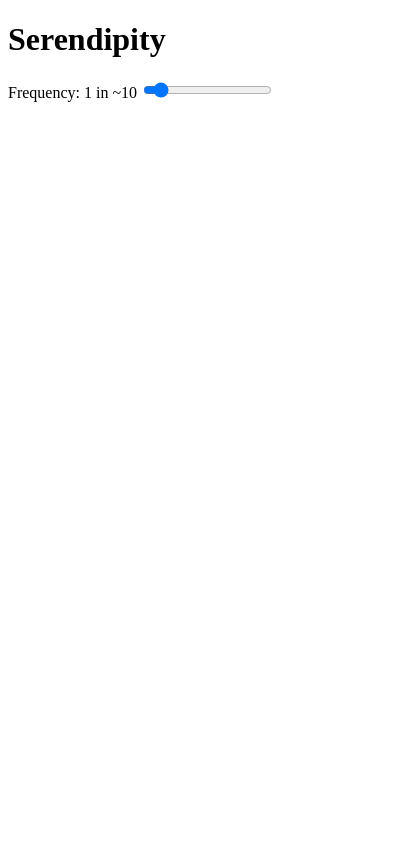
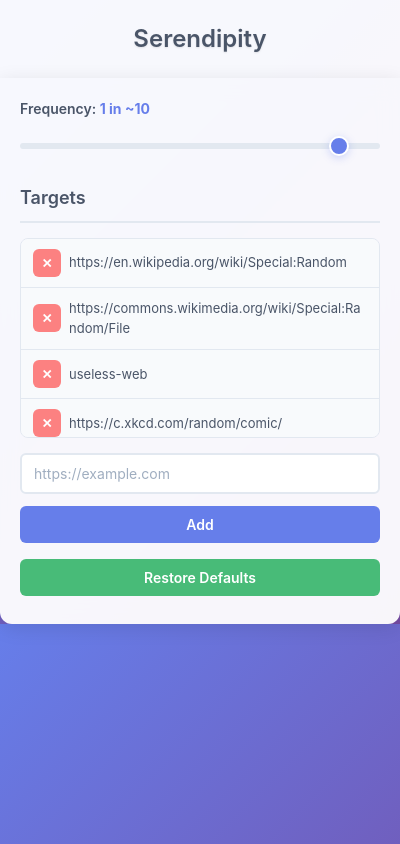
Before and after one commit to enesflow/serendipity, a browser extension: page popup/index.html in a window 400 px wide. Drawn offline with Linux system fonts and the light colour scheme.

Commit message:
Refactor popup and content scripts to enhance target management and UI functionality

```diff
--- a/popup/index.html
+++ b/popup/index.html
@@ -3,14 +3,26 @@
   <head>
     <meta charset="UTF-8" />
     <title>Serendipity</title>
+    <link rel="stylesheet" href="styles.css" />
   </head>
   <body>
     <h1>Serendipity</h1>
-    <label for="frequency">Frequency: <span id="freqValue"></span></label>
-    <input type="range" id="frequency" min="0.01" max="1" step="0.001" />
-    <p id="freqDesc" style="display: none">
-      The changes will take effect after you reload the page.
-    </p>
+    <div class="content">
+      <div class="frequency-section">
+        <label for="frequency">Frequency: <span id="freqValue"></span></label>
+        <input type="range" id="frequency" min="1" max="100" step="1" />
+        <p id="freqDesc" style="display: none">
+          The changes will take effect after you reload the page.
+        </p>
+      </div>
+      <h2>Targets</h2>
+      <ul id="targetList"></ul>
+      <input type="text" id="newTarget" placeholder="https://example.com" />
+      <div class="button-container">
+        <button id="addTarget">Add</button>
+        <button id="restoreDefaults">Restore Defaults</button>
+      </div>
+    </div>
     <script src="../scripts/popup.js"></script>
   </body>
 </html>
--- /dev/null
+++ b/popup/styles.css
@@ -0,0 +1,264 @@
+/* Reset and base styles */
+* {
+  margin: 0;
+  padding: 0;
+  box-sizing: border-box;
+}
+
+body {
+  font-family: -apple-system, BlinkMacSystemFont, "Segoe UI", Roboto, Oxygen,
+    Ubuntu, Cantarell, sans-serif;
+  width: 400px;
+  min-height: 500px;
+  background: linear-gradient(135deg, #667eea 0%, #764ba2 100%);
+  color: #333;
+  line-height: 1.6;
+}
+
+/* Header */
+h1 {
+  background: rgba(255, 255, 255, 0.95);
+  color: #4a5568;
+  text-align: center;
+  padding: 20px;
+  font-size: 24px;
+  font-weight: 600;
+  margin-bottom: 0;
+  text-shadow: 0 1px 2px rgba(0, 0, 0, 0.1);
+}
+
+/* Main content container */
+.content {
+  background: rgba(255, 255, 255, 0.95);
+  padding: 20px;
+  margin: 0;
+  backdrop-filter: blur(10px);
+  border-radius: 0 0 12px 12px;
+  box-shadow: 0 4px 20px rgba(0, 0, 0, 0.1);
+}
+
+/* Frequency section */
+.frequency-section {
+  margin-bottom: 25px;
+}
+
+label {
+  display: block;
+  font-weight: 600;
+  margin-bottom: 10px;
+  color: #4a5568;
+  font-size: 14px;
+}
+
+#freqValue {
+  color: #667eea;
+  font-weight: 700;
+}
+
+/* Range slider */
+input[type="range"] {
+  width: 100%;
+  height: 6px;
+  border-radius: 3px;
+  background: #e2e8f0;
+  outline: none;
+  margin-bottom: 10px;
+  -webkit-appearance: none;
+}
+
+input[type="range"]::-webkit-slider-thumb {
+  -webkit-appearance: none;
+  appearance: none;
+  width: 20px;
+  height: 20px;
+  border-radius: 50%;
+  background: #667eea;
+  cursor: pointer;
+  border: 2px solid #fff;
+  box-shadow: 0 2px 8px rgba(102, 126, 234, 0.3);
+  transition: all 0.2s ease;
+}
+
+input[type="range"]::-webkit-slider-thumb:hover {
+  transform: scale(1.1);
+  box-shadow: 0 4px 12px rgba(102, 126, 234, 0.4);
+}
+
+input[type="range"]::-moz-range-thumb {
+  width: 20px;
+  height: 20px;
+  border-radius: 50%;
+  background: #667eea;
+  cursor: pointer;
+  border: 2px solid #fff;
+  box-shadow: 0 2px 8px rgba(102, 126, 234, 0.3);
+}
+
+/* Description text */
+#freqDesc {
+  background: #fef5e7;
+  border: 1px solid #f6ad55;
+  border-radius: 6px;
+  padding: 8px 12px;
+  font-size: 12px;
+  color: #c05621;
+  margin-top: 8px;
+}
+
+/* Targets section */
+h2 {
+  color: #4a5568;
+  font-size: 18px;
+  font-weight: 600;
+  margin-bottom: 15px;
+  padding-bottom: 8px;
+  border-bottom: 2px solid #e2e8f0;
+}
+
+/* Target list */
+#targetList {
+  list-style: none;
+  max-height: 200px;
+  overflow-y: auto;
+  margin-bottom: 15px;
+  border: 1px solid #e2e8f0;
+  border-radius: 8px;
+  background: #f8fafc;
+}
+
+#targetList::-webkit-scrollbar {
+  width: 6px;
+}
+
+#targetList::-webkit-scrollbar-track {
+  background: #f1f5f9;
+  border-radius: 3px;
+}
+
+#targetList::-webkit-scrollbar-thumb {
+  background: #cbd5e0;
+  border-radius: 3px;
+}
+
+#targetList::-webkit-scrollbar-thumb:hover {
+  background: #a0aec0;
+}
+
+#targetList li {
+  display: flex;
+  align-items: center;
+  gap: 8px;
+  padding: 10px 12px;
+  border-bottom: 1px solid #e2e8f0;
+  font-size: 13px;
+  color: #4a5568;
+  word-break: break-all;
+}
+
+#targetList li:last-child {
+  border-bottom: none;
+}
+
+#targetList li:hover {
+  background: #edf2f7;
+}
+
+/* Input field */
+input[type="text"] {
+  width: 100%;
+  padding: 10px 12px;
+  border: 2px solid #e2e8f0;
+  border-radius: 6px;
+  font-size: 14px;
+  margin-bottom: 12px;
+  transition: border-color 0.2s ease;
+  font-family: inherit;
+}
+
+input[type="text"]:focus {
+  outline: none;
+  border-color: #667eea;
+  box-shadow: 0 0 0 3px rgba(102, 126, 234, 0.1);
+}
+
+input[type="text"]::placeholder {
+  color: #a0aec0;
+}
+
+/* Buttons */
+button {
+  background: #667eea;
+  color: white;
+  border: none;
+  padding: 10px 16px;
+  border-radius: 6px;
+  font-size: 14px;
+  font-weight: 600;
+  cursor: pointer;
+  transition: all 0.2s ease;
+  font-family: inherit;
+  margin-right: 8px;
+  margin-bottom: 8px;
+}
+
+button:hover {
+  background: #5a67d8;
+  transform: translateY(-1px);
+  box-shadow: 0 4px 12px rgba(102, 126, 234, 0.3);
+}
+
+button:active {
+  transform: translateY(0);
+}
+
+/* Delete buttons in list */
+#targetList button {
+  background: #fc8181;
+  width: 28px;
+  aspect-ratio: 1;
+  flex: 0 0 auto;
+  padding: 0;
+  font-size: 13px;
+  margin: 0;
+  border-radius: 6px;
+  display: flex;
+  align-items: center;
+  justify-content: center;
+}
+
+#targetList button:hover {
+  background: #f56565;
+}
+
+/* Restore defaults button */
+#restoreDefaults {
+  background: #48bb78;
+}
+
+#restoreDefaults:hover {
+  background: #38a169;
+  box-shadow: 0 4px 12px rgba(72, 187, 120, 0.3);
+}
+
+/* Button container */
+.button-container {
+  display: flex;
+  gap: 8px;
+  flex-wrap: wrap;
+}
+
+/* Responsive adjustments */
+@media (max-width: 420px) {
+  body {
+    width: 100%;
+    min-width: 320px;
+  }
+
+  .button-container {
+    flex-direction: column;
+  }
+
+  button {
+    margin-right: 0;
+  }
+}
--- a/scripts/popup.js
+++ b/scripts/popup.js
@@ -1,16 +1,42 @@
 function getTextContent(frequency) {
   return `1 in ~${Math.round(1 / frequency)}`;
 }
+
+const DEFAULT_TARGETS = [
+  "https://en.wikipedia.org/wiki/Special:Random",
+  "https://commons.wikimedia.org/wiki/Special:Random/File",
+  "useless-web",
+  "https://c.xkcd.com/random/comic/",
+  "https://randomstreetview.com/",
+  "http://cat-bounce.com/",
+  "https://randomwordgenerator.com/fact.php",
+  "https://randomword.com/",
+  "https://neal.fun/infinite-craft/",
+  "https://www.boredbutton.com/random",
+  "https://www.window-swap.com/",
+];
+let targets = [];
 
 document.addEventListener("DOMContentLoaded", () => {
   const slider = document.getElementById("frequency");
   const display = document.getElementById("freqValue");
   const freqDesc = document.getElementById("freqDesc");
+  const listEl = document.getElementById("targetList");
+  const inputEl = document.getElementById("newTarget");
+  const addBtn = document.getElementById("addTarget");
+  const restoreBtn = document.getElementById("restoreDefaults");
   // Load saved frequency or default 0.1
-  chrome.storage.sync.get({ frequency: 0.1 }, (items) => {
-    slider.value = items.frequency;
-    display.textContent = getTextContent(items.frequency);
-  });
+  chrome.storage.sync.get(
+    { frequency: 0.1, targets: DEFAULT_TARGETS },
+    (items) => {
+      // interpret stored frequency as denominator
+      const initialDenom = Math.round(1 / items.frequency);
+      slider.value = 101 - initialDenom; // reverse: 1 (left) = 1 in 100, 100 (right) = 1 in 1
+      display.textContent = getTextContent(items.frequency);
+      targets = items.targets;
+      renderTargets();
+    }
+  );
   // Debounce function to limit storage writes
   function debounce(func, wait) {
     let timeout;
@@ -24,10 +50,48 @@ document.addEventListener("DOMContentLoaded", () => {
     chrome.storage.sync.set({ frequency: val });
   }, 300);
 
+  function renderTargets() {
+    listEl.innerHTML = "";
+    targets.forEach((t, i) => {
+      const li = document.createElement("li");
+      const btn = document.createElement("button");
+      btn.textContent = "✕";
+      btn.addEventListener("click", () => deleteTarget(i));
+      li.appendChild(btn);
+      const span = document.createElement("span");
+      span.textContent = t;
+      li.appendChild(span);
+      listEl.appendChild(li);
+    });
+  }
+
+  function deleteTarget(idx) {
+    targets.splice(idx, 1);
+    chrome.storage.sync.set({ targets });
+    renderTargets();
+  }
+
+  addBtn.addEventListener("click", () => {
+    const url = inputEl.value.trim();
+    if (url) {
+      targets.push(url);
+      chrome.storage.sync.set({ targets });
+      renderTargets();
+      inputEl.value = "";
+    }
+  });
+
+  restoreBtn.addEventListener("click", () => {
+    targets = Array.from(DEFAULT_TARGETS);
+    chrome.storage.sync.set({ targets });
+    renderTargets();
+  });
+
   slider.addEventListener("input", () => {
-    const val = parseFloat(slider.value);
-    display.textContent = getTextContent(val);
-    saveFrequency(val);
+    const denom = 101 - parseInt(slider.value, 10); // reverse
+    const freq = 1 / denom;
+    display.textContent = getTextContent(freq);
+    saveFrequency(freq);
     freqDesc.style.display = "block";
   });
 });
```
Also changed, not shown: scripts/content.js (+22 -16 lines).
